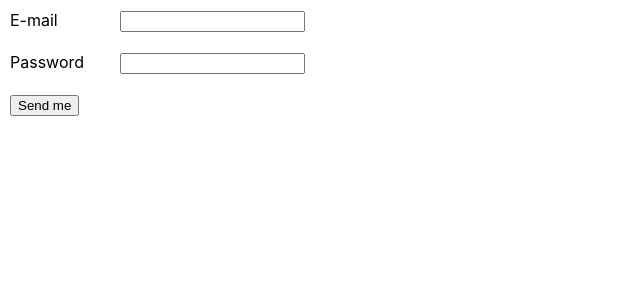
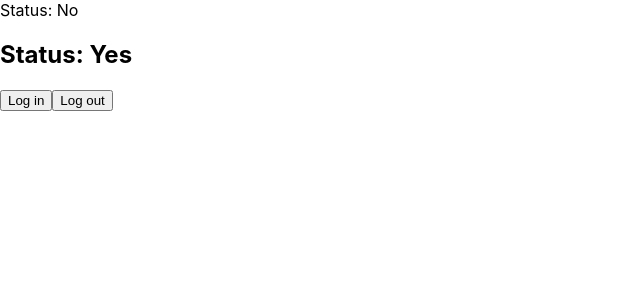
Before and after one commit to patrykomiotek/eoapp, a React (Create React App) app: page / in a window 1280 px wide. Shown: the top 300 px of the page, without its empty margins (0-640 px from the left). Built offline with nearby package versions, Linux system fonts and the light colour scheme.

Commit message:
example with react context provider hook pattern

```diff
--- a/src/App.tsx
+++ b/src/App.tsx
@@ -2,6 +2,8 @@ import './App.css';
 import { Main, Text } from './components/Text';
 import { Generator } from './components/Generator';
 import { LoginForm } from './components/LoginForm';
+import { AuthInfo } from './components/AuthInfo';
+import { AuthContainer } from './components/AuthContainer';
 
 const style = {
   color: 'red',
@@ -12,8 +14,9 @@ const style = {
 function App() {
   return (
     <div className="App">
-
-      <LoginForm />
+      <AuthInfo />
+      <AuthContainer />
+      {/* <LoginForm /> */}
       {/* <Generator /> */}
 
       {/* <Main>
--- /dev/null
+++ b/src/AuthContext.tsx
@@ -0,0 +1,8 @@
+import { createContext } from 'react';
+
+export type Auth = {
+  isLoggedIn: boolean;
+  username: string;
+}
+
+export const AuthContext = createContext<Auth | null>(null);
--- /dev/null
+++ b/src/components/AuthChanger.tsx
@@ -0,0 +1,13 @@
+import { useAuthContext } from '../providers/AuthProvider';
+
+export const AuthChanger = () => {
+  const context = useAuthContext();
+
+  return (
+    <div>
+      <h2>Status: {context?.isLoggedIn ? 'Yes' : 'No' }</h2>
+      <button onClick={context?.logIn}>Log in</button>
+      <button onClick={context?.logOut}>Log out</button>
+    </div>
+  );
+}
--- /dev/null
+++ b/src/components/AuthContainer.tsx
@@ -0,0 +1,10 @@
+import { AuthProvider } from '../providers/AuthProvider';
+import { AuthChanger } from '../components/AuthChanger';
+
+export const AuthContainer = () => {
+  return (
+    <AuthProvider>
+      <AuthChanger />
+    </AuthProvider>
+  );
+}
--- /dev/null
+++ b/src/components/AuthInfo.tsx
@@ -0,0 +1,15 @@
+import { Auth, AuthContext } from '../AuthContext';
+import { AuthStatus } from './AuthStatus';
+
+const contextValue: Auth = {
+  isLoggedIn: false,
+  username: '',
+};
+
+export const AuthInfo = () => {
+  return (
+    <AuthContext.Provider value={contextValue}>
+      <AuthStatus />
+    </AuthContext.Provider>
+  );
+}
--- /dev/null
+++ b/src/components/AuthStatus.tsx
@@ -0,0 +1,11 @@
+import { useContext } from 'react';
+import { AuthContext } from '../AuthContext';
+
+export const AuthStatus = () => {
+  const authContext = useContext(AuthContext);
+  return (
+    <div>
+      Status: {authContext?.isLoggedIn ? "Yes" : "No"}
+    </div>
+  );
+}
--- /dev/null
+++ b/src/providers/AuthProvider.tsx
@@ -0,0 +1,45 @@
+import React, { useState, createContext, useContext, MouseEventHandler } from 'react';
+
+export type Auth = {
+  isLoggedIn: boolean;
+  logIn: MouseEventHandler<HTMLElement>;
+  logOut: MouseEventHandler<HTMLElement>;
+}
+
+export const AuthContext = createContext<Auth | null>(null);
+
+export const useAuthContext = () => useContext(AuthContext);
+
+const useAuth = () => {
+  const [isLoggedIn, setIsLoggedIn] = useState(true);
+
+  const logIn = () => {
+    setIsLoggedIn(true);
+  }
+
+  const logOut = () => {
+    setIsLoggedIn(false);
+  }
+
+  return { isLoggedIn, logIn, logOut };
+}
+
+type TAuthProvider = {
+  children: React.ReactNode;
+}
+
+const AuthProvider = ({ children }: TAuthProvider) => {
+  const { isLoggedIn, logIn, logOut } = useAuth();
+
+  return (
+    <AuthContext.Provider value={{
+      isLoggedIn,
+      logIn,
+      logOut
+    }}>
+      {children}
+    </AuthContext.Provider>
+  );
+}
+
+export { AuthProvider };
```
